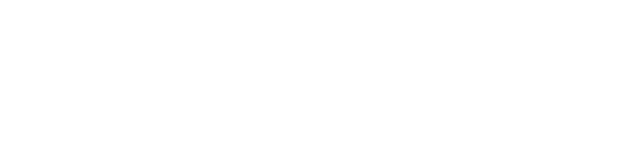
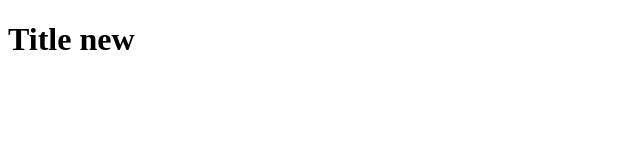
Before and after one commit to Aditya32122/SPPU_CS, a plain HTML site: page index.html in a window 1280 px wide. Shown: the whole page, without its empty margins (0-640 px from the left). Drawn offline with Linux system fonts and the light colour scheme.

Commit message:
added title new

```diff
--- a/index.html
+++ b/index.html
@@ -6,6 +6,6 @@
     <title>git ex</title>
 </head>
 <body>
-
+    <h1>Title new</h1>
 </body>
 </html>
```
